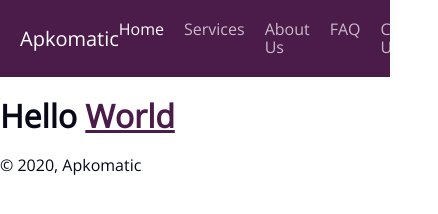
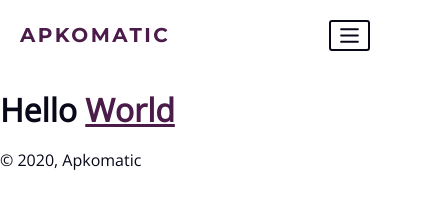
Before and after one commit to apkomatic-tech/apkomatic-website, a Gatsby site: page / in a window 390 px wide. Shown: the whole page, 438 px wide, since content can reach past the window. Built offline with nearby package versions, Linux system fonts and the light colour scheme; Gatsby itself is replaced by a stand-in of ours.

Commit message:
add hamburger menu

```diff
--- a/gatsby-config.js
+++ b/gatsby-config.js
@@ -32,7 +32,7 @@ module.exports = {
       resolve: `gatsby-plugin-web-font-loader`,
       options: {
         google: {
-          families: ["Montserrat:400,600", "Open Sans:400"],
+          families: ["Montserrat:400,700", "Open Sans:400"],
         },
       },
     },
--- a/src/components/global.css
+++ b/src/components/global.css
@@ -1,6 +1,7 @@
 :root {
   --white: #fff;
   --grey: #f3f5fa;
+  --darkGrey: #515363;
   --baseTextColor: #070918;
   --baseContrastTextColor: #fafafa;
   --baseLinkColor: #4b1b4a;
@@ -10,6 +11,7 @@
   --baseFont: "Open Sans", -apple-system, BlinkMacSystemFont, "Segoe UI", Roboto,
     Oxygen, Ubuntu, Cantarell, "Helvetica Neue", sans-serif;
   --headingFont: "Montserrat", "Times New Roman", Times, serif;
+  --desktopContainerWidth: 1120px;
 }
 
 html {
--- a/src/components/header.js
+++ b/src/components/header.js
@@ -1,7 +1,9 @@
 import { Link } from "gatsby"
 import PropTypes from "prop-types"
-import React from "react"
+import React, { useState } from "react"
 import styled from "styled-components"
+import { HiOutlineMenu, HiOutlineX } from "react-icons/hi"
+import { minDesktopWidth } from "../config/styles"
 
 const links = [
   {
@@ -27,10 +29,10 @@ const links = [
 ]
 
 const StyledHeader = styled.header`
-  background-color: var(--primaryColor);
+  background-color: var(--white);
 `
 const StyledHeaderWrapper = styled.div`
-  max-width: 96rem;
+  max-width: var(--desktopContainerWidth);
   margin: auto;
   padding: 2rem;
   display: flex;
@@ -38,25 +40,39 @@ const StyledHeaderWrapper = styled.div`
   align-items: center;
 `
 const StyledSiteBrand = styled.h1`
-  color: var(--white);
+  color: var(--primaryColor);
   margin: 0;
   font-size: 2rem;
-  font-weight: 400;
+  font-weight: bold;
+  font-family: var(--headingFont);
+  text-transform: uppercase;
+  letter-spacing: 0.25rem;
   a {
     color: inherit;
+    font-family: inherit;
     text-decoration: none;
   }
 `
+const StyledHamburgerSiteBrand = styled(StyledSiteBrand)`
+  color: var(--baseTextColor);
+`
 
-const StyledNavigationLinks = styled.ul`
+const StyledNavigation = styled.nav`
+  display: none;
+  @media screen and (min-width: ${minDesktopWidth}) {
+    line-height: 1;
+    display: block;
+    ul {
       list-style: none;
       margin: 0;
       padding: 0;
       display: grid;
       grid-template-columns: repeat(${props => props.linkCount}, auto);
       column-gap: 2rem;
+    }
+
     a {
-    color: rgba(255, 255, 255, 0.7);
+      color: var(--darkGrey);
     }
     a,
     a:hover,
@@ -67,19 +83,76 @@ const StyledNavigationLinks = styled.ul`
     a.active,
     a:hover,
     a:focus {
-    color: var(--white);
+      color: var(--primaryColor);
+    }
+  }
+`
+const StyledBaseHamburgerButton = styled.button`
+  display: flex;
+  justify-content: center;
+  appearance: none;
+  background: transparent;
+  border: 0;
+  cursor: pointer;
+  font-size: 2.5rem;
+  align-items: center;
+  color: var(--baseTextColor);
+`
+
+const StyledHamburgerMenuButton = styled(StyledBaseHamburgerButton)`
+  border: 2px solid var(--baseTextColor);
+  border-radius: 3px;
+  &:hover,
+  &:focus {
+    background-color: var(--secondaryColor);
+    color: var(--baseTextColor);
+    border-color: var(--secondaryColor);
+  }
+  @media screen and (min-width: ${minDesktopWidth}) {
+    display: none;
   }
 `
 
-const Header = ({ siteTitle }) => (
-  <StyledHeader>
-    <StyledHeaderWrapper>
-      <StyledSiteBrand>
-        <Link to="/">{siteTitle}</Link>
-      </StyledSiteBrand>
-      <nav>
-        <StyledNavigationLinks linkCount={links.length}>
-          {links.map(link => {
+const StyledHamburgerMenu = styled.nav`
+  position: fixed;
+  top: 0;
+  left: 0;
+  width: 100vw;
+  height: 100vh;
+  background: var(--secondaryColor);
+
+  ul {
+    list-style: none;
+    padding: 2rem;
+    margin: 0;
+  }
+
+  a {
+    text-decoration: none;
+    font-size: 1.8rem;
+    line-height: 2;
+  }
+
+  @media screen and (min-width: ${minDesktopWidth}) {
+    display: none;
+  }
+`
+
+const StyledHamburgerMenuHeader = styled.div`
+  display: flex;
+  justify-content: space-between;
+  align-items: center;
+  padding: 2rem;
+`
+
+const StyledHamburgerMenuClose = styled(StyledBaseHamburgerButton)`
+  &:hover {
+    color: var(--primaryColor);
+  }
+`
+
+function renderLinks() {
+  return links.map(link => {
     return (
       <li key={link.title}>
         <Link to={link.url} activeClassName="active">
@@ -87,12 +160,39 @@ const Header = ({ siteTitle }) => (
         </Link>
       </li>
     )
-          })}
-        </StyledNavigationLinks>
-      </nav>
+  })
+}
+
+const Header = ({ siteTitle }) => {
+  const [isMenuOpen, setIsMenuOpen] = useState(false)
+
+  return (
+    <StyledHeader>
+      <StyledHeaderWrapper>
+        <StyledSiteBrand>
+          <Link to="/">{siteTitle}</Link>
+        </StyledSiteBrand>
+        <StyledNavigation linkCount={links.length}>
+          <ul>{renderLinks()}</ul>
+        </StyledNavigation>
+        <StyledHamburgerMenuButton onClick={() => setIsMenuOpen(true)}>
+          <HiOutlineMenu />
+        </StyledHamburgerMenuButton>
+        {isMenuOpen && (
+          <StyledHamburgerMenu>
+            <StyledHamburgerMenuHeader>
+              <StyledHamburgerSiteBrand>{siteTitle}</StyledHamburgerSiteBrand>
+              <StyledHamburgerMenuClose onClick={() => setIsMenuOpen(false)}>
+                <HiOutlineX />
+              </StyledHamburgerMenuClose>
+            </StyledHamburgerMenuHeader>
+            <ul>{renderLinks()}</ul>
+          </StyledHamburgerMenu>
+        )}
       </StyledHeaderWrapper>
     </StyledHeader>
   )
+}
 
 Header.propTypes = {
   siteTitle: PropTypes.string,
--- /dev/null
+++ b/src/config/styles.js
@@ -0,0 +1 @@
+export const minDesktopWidth = "680px"
```
Lines whose indentation alone changed are shown as unchanged.
